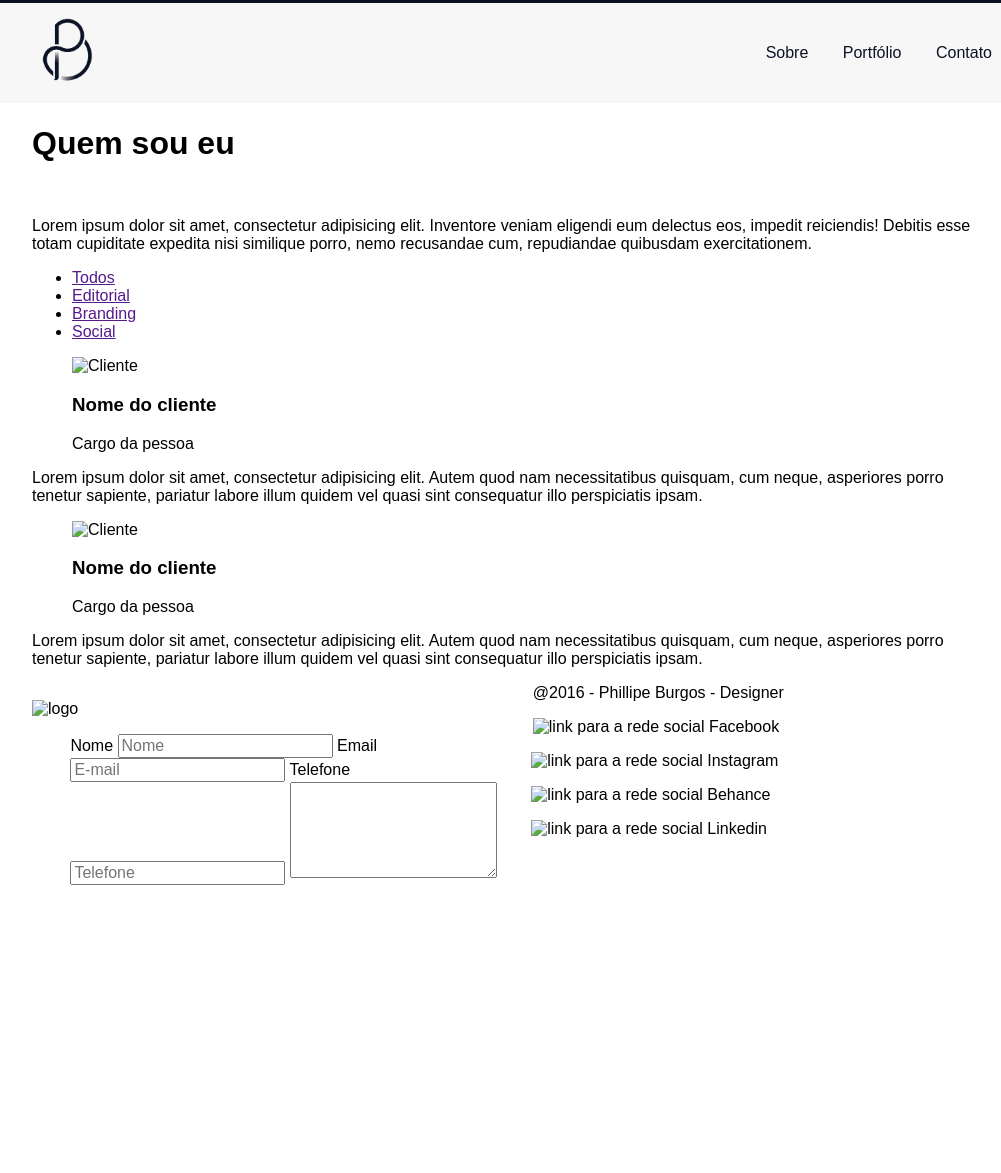
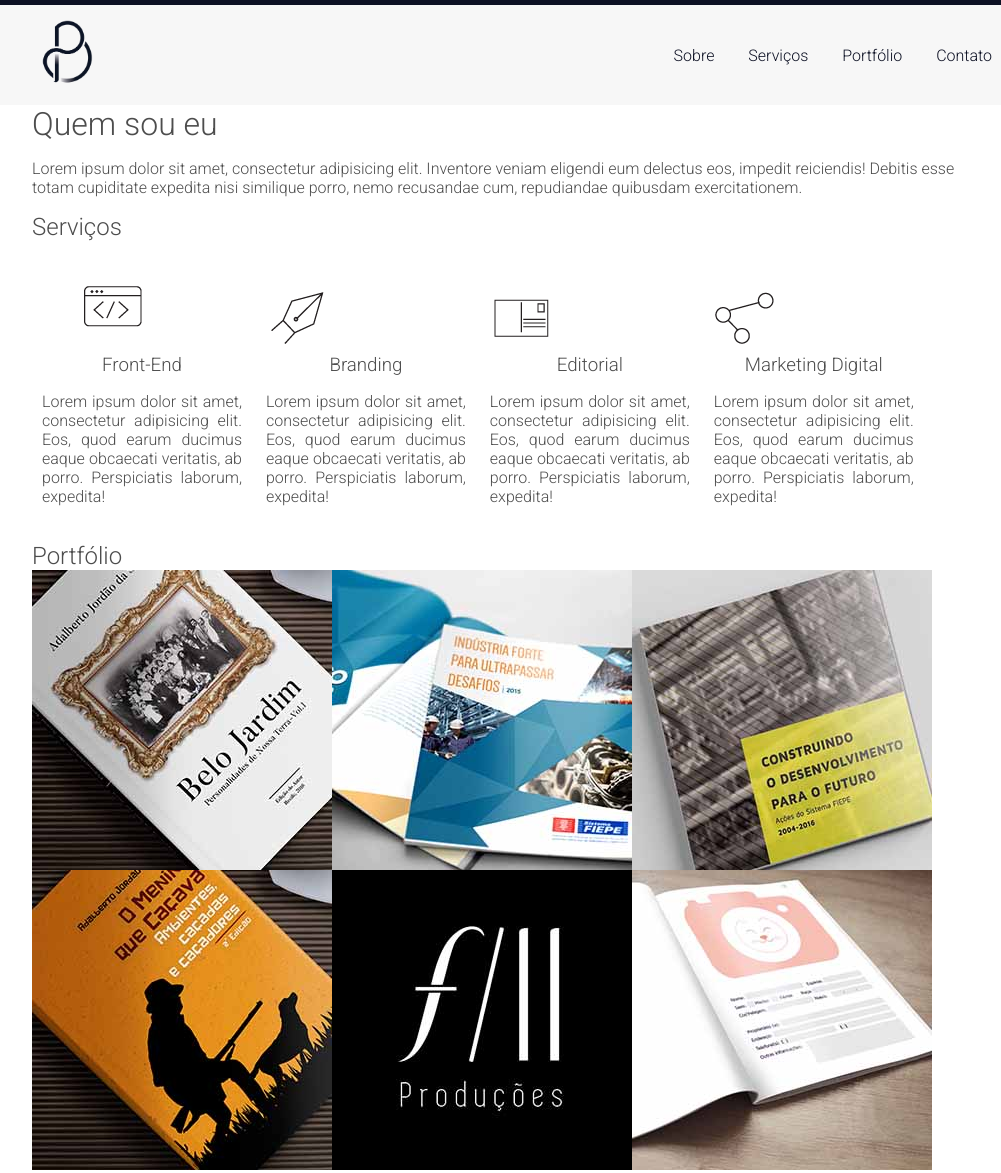
Before and after one commit to PhillipeBurgos/phillipeburgos, a website: page src/index.html in a window 1280 px wide. Shown: the part 750-1923 px from the top of the page, without its empty margins (128-1129 px from the left). Before the commit the page ends 1635 px from the top, so only its background shows below. Drawn offline with Linux system fonts and the light colour scheme.

Commit message:
Tirei o filtro do das áreas, inseri uma sessão de serviços, mexi nos tamanhos das imagens, etc

```diff
--- a/src/assets/css/all.css
+++ b/src/assets/css/all.css
@@ -6,8 +6,19 @@
 
  ============================================================== */
 
+
 /* General
 ============================================================== */
+body{
+	font-family: Roboto, Helvetica, Arial, sans-serif;
+	color: #4d4d4d;
+}
+h1, h2, h3{
+	margin: 0;
+	font-family: Roboto, Helvetica, Arial, sans-serif;
+	font-weight: 300;
+}
+
 *{
 	box-sizing: border-box;
 }
@@ -15,6 +26,7 @@
 .clearfix{
 	clear: both;
 }
+
 
 /* Header
 ============================================================== */
@@ -36,13 +48,14 @@
 
 	.cabecalho-titulo{
 		color: #fff;
-		font-size: 2em;
+		font-size: 3em;
 		margin-bottom: -5px
+
 	}
 
 	.cabecalho-subtitulo{
 		color: #fff;
-		font-size: 1em;
+		font-size: 1.8em;
 		margin-bottom: 150px
 	}
 
@@ -99,14 +112,47 @@
 
 
 
+/* Serivços
+============================================================== */
+#servicos{
+	float: left;
+
+}
+#servicos p{
+text-align: center;
 
 
+
+}
+#itensServico {
+	display: block;
+	display: inline-block;
+max-width: 200px;
+margin: 20px 10px;
+}
+#itensServico h3{
+	text-align: center;
+	}
+#itensServico p{
+text-align: justify;
+}
+#itensServico  figure img{
+ display: flex;
+ flex-direction: center;
+}
 
 
 /* Portfolio
 ============================================================== */
 
+#portfolio img{
 
+position: relative;
+width: 300px;
+height: 300px;
+display: flex;
+float: left;
+}
 
 
 
@@ -115,4 +161,18 @@
 
 
 /* Contato
-==============================================================
+============================================================== */
+
+
+
+
+
+/*
+contato===========================================================
+*/
+
+#rodape{
+	position: relative;
+	float: left;
+
+}
--- a/src/index.html
+++ b/src/index.html
@@ -6,6 +6,7 @@
 		<link rel="stylesheet" href="assets/css/normalize.css">
 		<link rel="stylesheet" href="assets/css/grid.css">
 		<link rel="stylesheet" href="assets/css/all.css">
+		<link href="https://fonts.googleapis.com/css?family=Roboto:100,100i,300" rel="stylesheet">
 	</head>
 
 	<body>
@@ -30,6 +31,7 @@
 							<img src="assets/img/logo-menu.png" height="183" width="200" alt="menu-mobile">
 							<ul>
 								<li><a href="#sobre">Sobre</a></li>
+								<li><a href="#servico">Serviços</a></li>
 								<li><a href="#portfolio">Portfólio</a></li>
 								<li><a href="#contato">Contato</a></li>
 							</ul>
@@ -39,14 +41,12 @@
 			</nav>
 		</header>
 
-		<div class="clearfix"></div>
+
 
 		<section id="sobre">
 			<div class="container">
 				<header>
 					<h1>Quem sou eu</h1>
-
-					<img src="" alt="">
 				</header>
 
 				<article>
@@ -54,68 +54,76 @@
 						Lorem ipsum dolor sit amet, consectetur adipisicing elit. Inventore veniam eligendi eum delectus eos, impedit reiciendis! Debitis esse totam cupiditate expedita nisi similique porro, nemo recusandae cum, repudiandae quibusdam exercitationem.
 					</p>
 				</article>
+
+				<section id="servico">
+		<h2>Serviços</h2>
+			<div id="itensServico">
+			<figure>
+			<img src="assets/img/icones-03.png" alt="Front-End">
+			</figure>
+			<h3>Front-End</h3>
+			<p>Lorem ipsum dolor sit amet, consectetur adipisicing elit. Eos, quod earum ducimus eaque obcaecati veritatis, ab porro. Perspiciatis laborum, expedita!</p>
 			</div>
+			<div id="itensServico">
+			</figure>
+			<img src="assets/img/icones-01.png" alt="Brading">
+			</figure>
+			<h3>Branding</h3>
+			<p>Lorem ipsum dolor sit amet, consectetur adipisicing elit. Eos, quod earum ducimus eaque obcaecati veritatis, ab porro. Perspiciatis laborum, expedita!</p>
+			</div>
+			<div id="itensServico">
+			</figure>
+			<img src="assets/img/icones-02.png" alt="Editorial">
+			</figure>
+			<h3>Editorial</h3>
+			<p>Lorem ipsum dolor sit amet, consectetur adipisicing elit. Eos, quod earum ducimus eaque obcaecati veritatis, ab porro. Perspiciatis laborum, expedita!</p>
+      </div>
+			<div id="itensServico">
+			</figure>
+			<img src="assets/img/icones-04.png" alt="Marketing Digital">
+			</figure>
+			<h3>Marketing Digital</h3>
+			<p>Lorem ipsum dolor sit amet, consectetur adipisicing elit. Eos, quod earum ducimus eaque obcaecati veritatis, ab porro. Perspiciatis laborum, expedita!</p>
+      </div>
+
+					</section><!--Serviços-->
+
+
 		</section>
 
 		<section id="portfolio">
 			<header class="container">
-				<nav>
-					<ul>
-						<li><a href="">Todos</a></li>
-						<li><a href="">Editorial</a></li>
-						<li><a href="">Branding</a></li>
-						<li><a href="">Social</a></li>
-					</ul>
-				</nav>
+				<h2>Portfólio</h2>
 			</header>
 
-			<div class="portfolio-job portfolio-editorial"></div>
-			<div class="portfolio-job portfolio-editorial"></div>
-			<div class="portfolio-job portfolio-editorial"></div>
-			<div class="portfolio-job portfolio-branding"></div>
-			<div class="portfolio-job portfolio-branding"></div>
-			<div class="portfolio-job portfolio-branding"></div>
-			<div class="portfolio-job portfolio-social"></div>
-			<div class="portfolio-job portfolio-social"></div>
-			<div class="portfolio-job portfolio-social"></div>
-		</section>
+			<figure id="imgportfolio" class="container">
+				<img src="assets/img/Belo jardim.jpg" alt="Belo Jardim">
+			</figure>
+			<figure id="imgportfolio" class="container">
+				<img src="assets/img/FIEPE1.jpg" alt="Belo Jardim">
+			</figure>
+			<figure id="imgportfolio" class="container">
+				<img src="assets/img/Fiepe2.jpg" alt="Belo Jardim">
+			</figure>
+			<figure id="imgportfolio" class="container">
+				<img src="assets/img/menino que caçava.jpg" alt="Belo Jardim">
+			</figure>
+			<figure id="imgportfolio" class="container">
+				<img src="assets/img/f11.jpg" alt="Belo Jardim">
+			</figure>
+			<figure id="imgportfolio" class="container">
+				<img src="assets/img/Magazine Mockup.jpg" alt="Belo Jardim">
+			</figure>
 
-		<div id="depoimento">
-			<div class="container">
-				<section class="depoimento-primeiro">
-					<header>
-						<figure>
-							<img src="" alt="Cliente">
-							<h3>Nome do cliente</h3>
-							<span>Cargo da pessoa</span>
-						</figure>
-					</header>
+		</section>	<!-- section id="portfolio -->
 
-					<article>
-						<p>Lorem ipsum dolor sit amet, consectetur adipisicing elit. Autem quod nam necessitatibus quisquam, cum neque, asperiores porro tenetur sapiente, pariatur labore illum quidem vel quasi sint consequatur illo perspiciatis ipsam.</p>
-					</article>
-				</section>
+				<div class="clearfix"></div>
 
-				<section class="depoimento-segundo">
-					<header>
-						<figure>
-							<img src="" alt="Cliente">
-							<h3>Nome do cliente</h3>
-							<span>Cargo da pessoa</span>
-						</figure>
-					</header>
-
-					<article>
-						<p>Lorem ipsum dolor sit amet, consectetur adipisicing elit. Autem quod nam necessitatibus quisquam, cum neque, asperiores porro tenetur sapiente, pariatur labore illum quidem vel quasi sint consequatur illo perspiciatis ipsam.</p>
-					</article>
-				</section>
-			</div>
-		</div>
 
 		<section id="contato">
 			<div class="container">
 				<figure class="contato-logo metade coluna">
-					<img src="" alt="logo">
+					<img src="assets/img/LOGO_capa.png" alt="logo">
 				</figure>
 
 				<form action="" method="post" class="contato-form metade coluna">
@@ -136,12 +144,11 @@
 
 		<footer id="rodape">
 			<div class="container">
-				<span>@2016 - Phillipe Burgos - Designer</span>
-
-				<figure><img src="" alt="link para a rede social Facebook"><a href="" target="blank"></a></figure>
-				<figure><img src="" alt="link para a rede social Instagram"><a href="" target="blank"></a></figure>
-				<figure><img src="" alt="link para a rede social Behance"><a href="" target="blank"></a></figure>
-				<figure><img src="" alt="link para a rede social Linkedin"><a href="" target="blank"></a></figure>
+				<figure><img src="assets/img/facebook.png" alt="link para a rede social Facebook"><a href="https://www.facebook.com/phillipeburgosdesigner/?fref=ts" target="blank"></a></figure>
+				<figure><img src="assets/img/instagram-logo.png" alt="link para a rede social Instagram"><a href="https://www.instagram.com/phillipe_burgos_designer/" target="blank"></a></figure>
+				<figure><img src="assets/img/behance.png" alt="link para a rede social Behance"><a href="https://www.behance.net/phillipeburgos" target="blank"></a></figure>
+				<figure><img src="assets/img/linkedin.png" alt="link para a rede social Linkedin"><a href="https://br.linkedin.com/in/phillipeburgos" target="blank"></a></figure>
+					<span>@2016 - Phillipe Burgos - Designer</span>
 			</div>
 		</footer>
 	</body>
```
Also changed, not shown: src/assets/img/Belo jardim.jpg (added), src/assets/img/FIEPE1.jpg (added), src/assets/img/Fiepe2.jpg (added), src/assets/img/LOGO_capa.png, src/assets/img/Magazine Mockup.jpg (added), src/assets/img/behance.png (added), src/assets/img/designer-estreita.jpg (added), src/assets/img/f11.jpg (added), src/assets/img/f11.png (added), src/assets/img/facebook.png (added), src/assets/img/icones-01.png (added), src/assets/img/icones-02.png (added), src/assets/img/icones-03.png (added), src/assets/img/icones-04.png (added), 3 more files.
